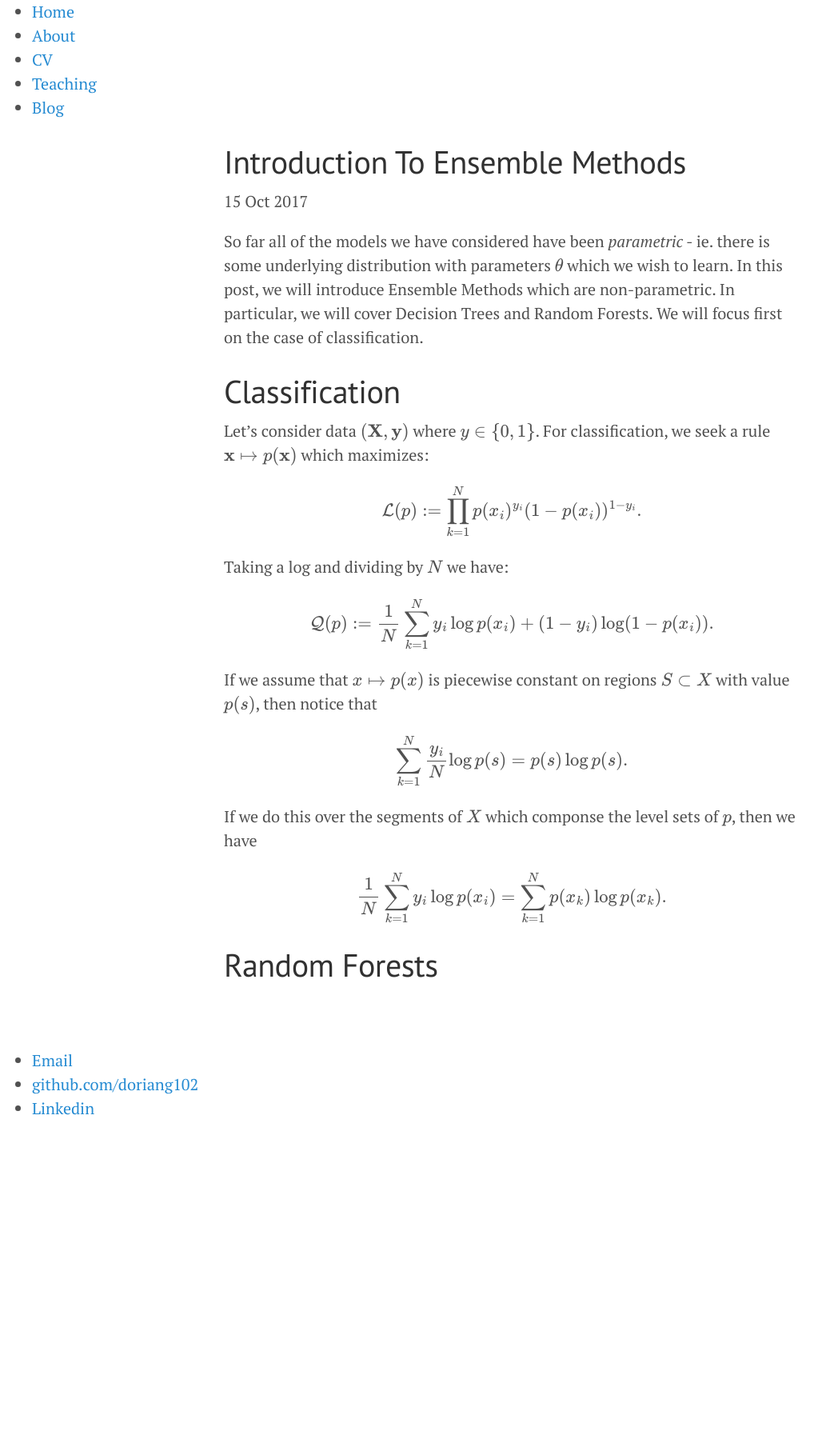
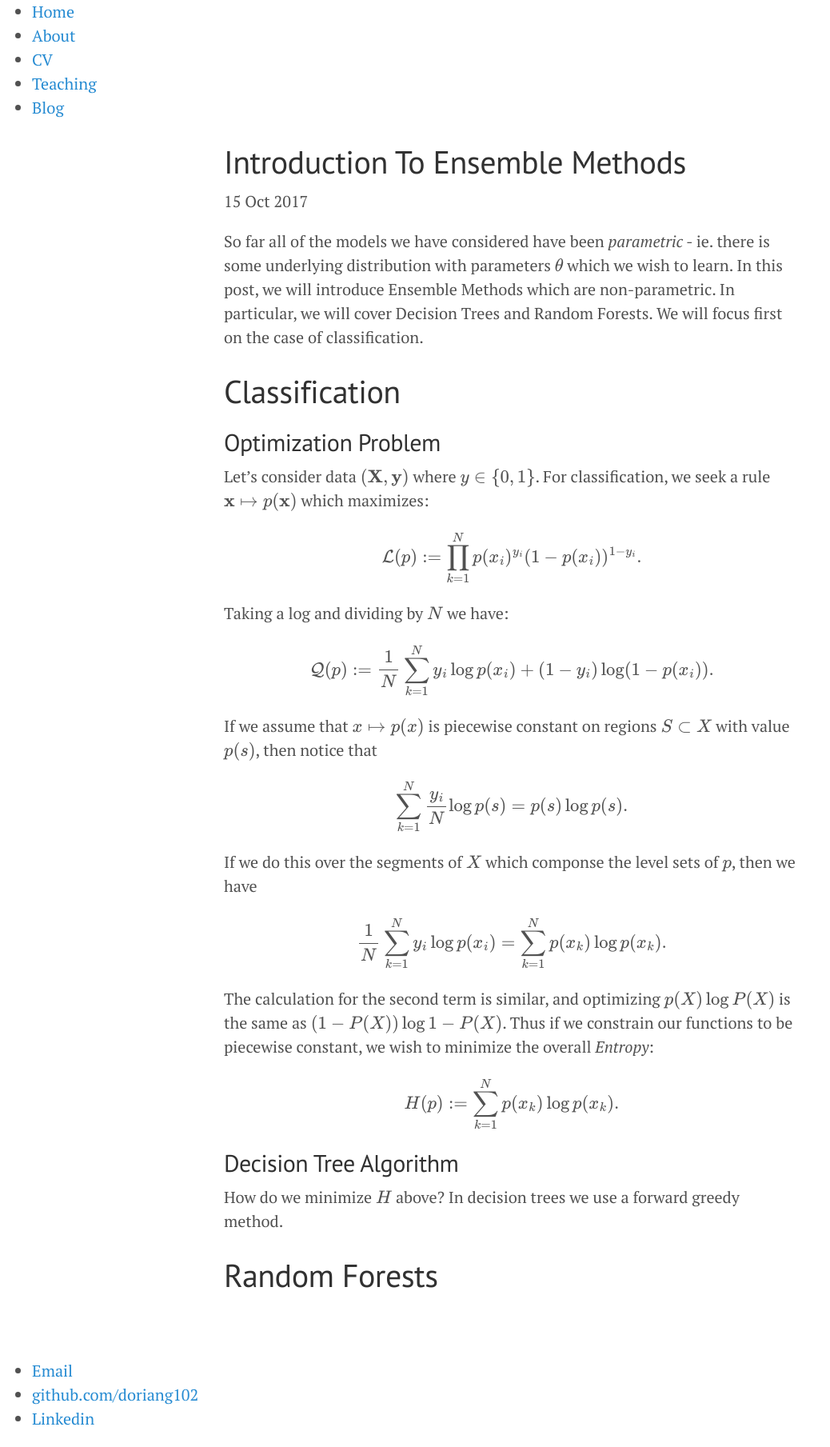
Before and after one commit to doriang102/doriang102.github.io, a Jekyll site: the page built from _posts/2017-10-15-Introduction-To-Ensemble-Methods.md, in a window 1280 px wide. Shown: the whole page at 80% size, without its empty margins (0-1038 px from the left). Built offline with Jekyll 4.4.1, drawn with Linux system fonts in a browser that asks for light colours; our own code applies the rules of GitHub Pages for plain Markdown files; formulas are drawn with MathJax 3; before the commit the page ends 1421 px from its top, so only the background shows below that.

Commit message:
Update 2017-10-15-Introduction-To-Ensemble-Methods.md

```diff
--- a/_posts/2017-10-15-Introduction-To-Ensemble-Methods.md
+++ b/_posts/2017-10-15-Introduction-To-Ensemble-Methods.md
@@ -2,6 +2,8 @@
 So far all of the models we have considered have been *parametric* - ie. there is some underlying distribution with parameters $$\theta$$ which we wish to learn. In this post, we will introduce Ensemble Methods which are non-parametric. In particular, we will cover Decision Trees and Random Forests. We will focus first on the case of classification.
 
 # Classification
+
+## Optimization Problem
 
 Let's consider data $$(\mathbf X, \mathbf y)$$ where $$y \in \{0,1\}$$. For classification, we seek a rule $$\mathbf x \mapsto p(\mathbf x)$$ which maximizes:
 
@@ -19,4 +21,12 @@ If we do this over the segments of $$X$$ which componse the level sets of $$p$$,
 
 $$ \frac{1}{N}\sum_{k=1}^N  y_i \log p(x_i) = \sum_{k=1}^N p(x_k) \log p(x_k).$$
 
+The calculation for the second term is similar, and optimizing $$p(X) \log P(X)$$ is the same as $$ (1-P(X)) \log 1 - P(X)$$. Thus if we constrain our functions to be piecewise constant, we wish to minimize the overall *Entropy*:
+
+$$H(p) := \sum_{k=1}^N p(x_k) \log p(x_k).$$
+
+## Decision Tree Algorithm
+
+How do we minimize $$H$$ above? In decision trees we use a forward greedy method.
+
 # Random Forests
```
